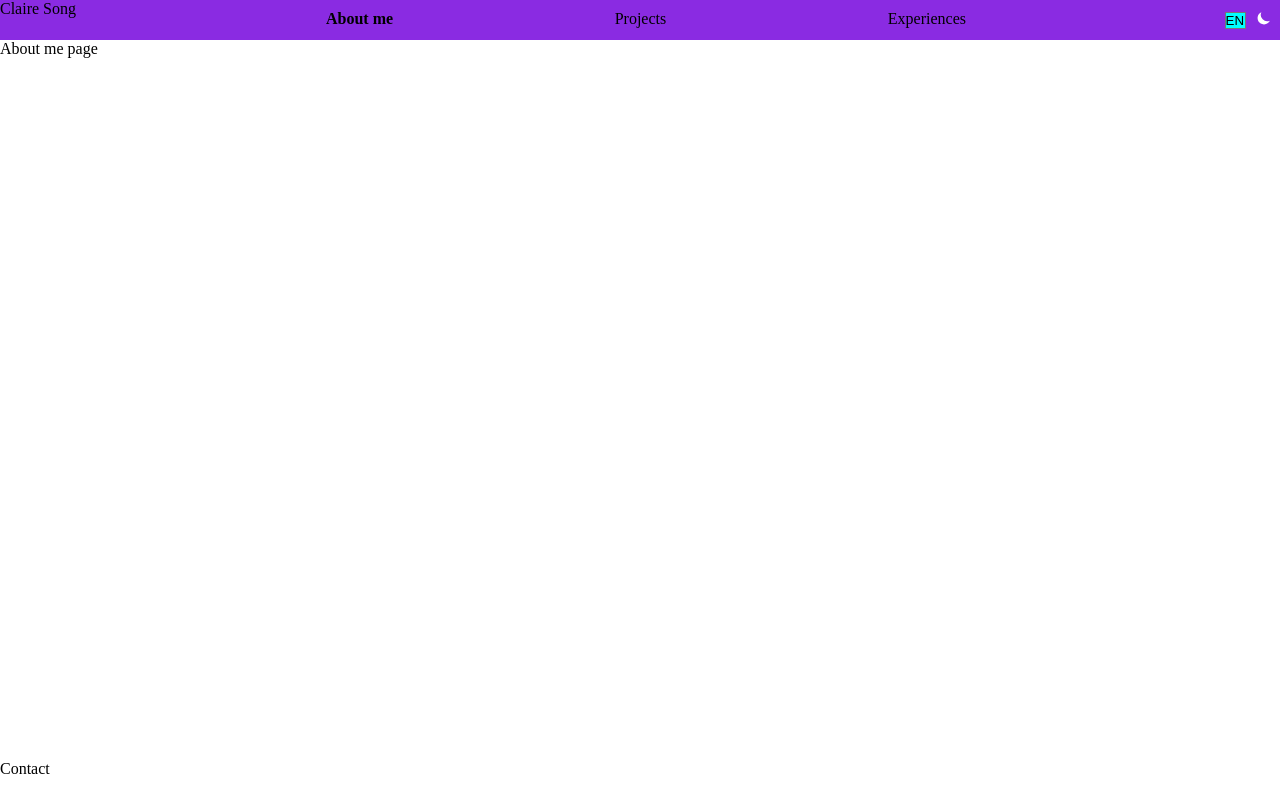
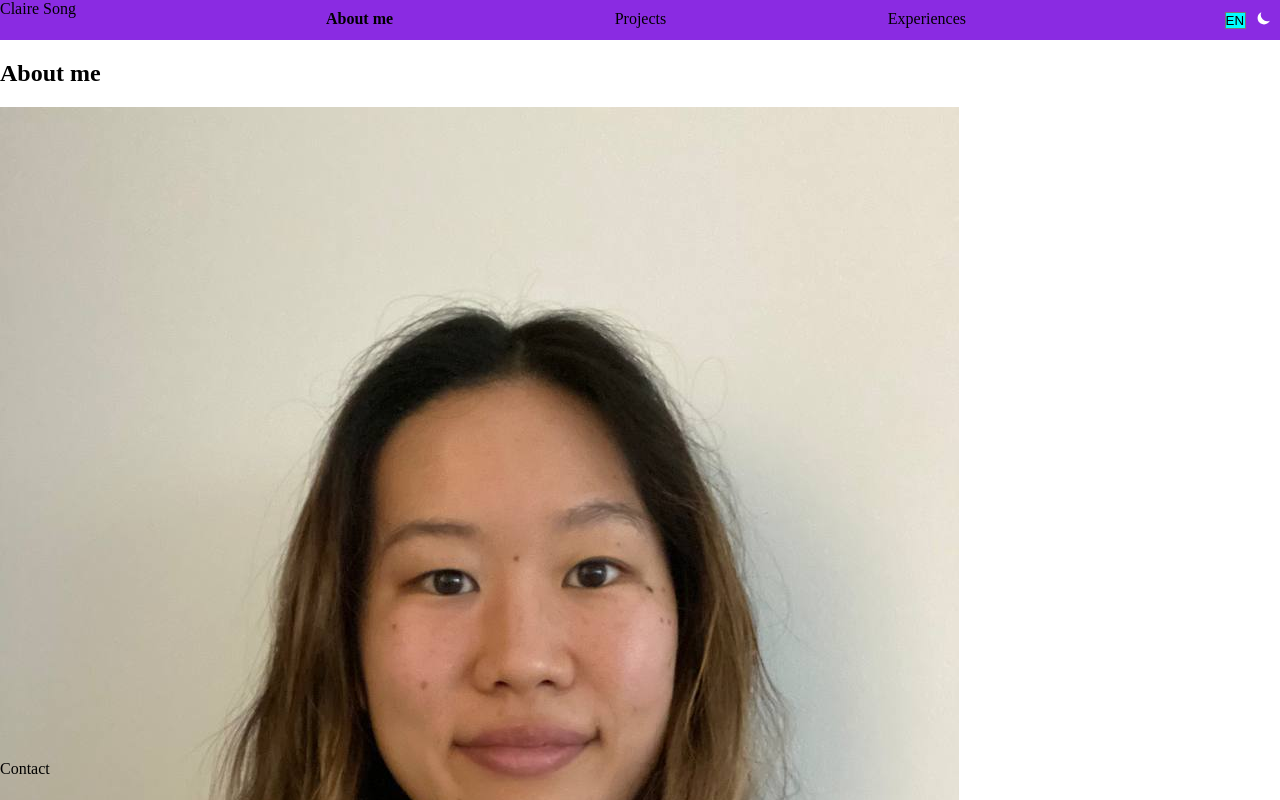
Before and after one commit to claire2d2/portfolio, a React (Vite) app: page /about in a window 1280 px wide. Shown: the top 800 px of the page. Built offline with nearby package versions, Linux system fonts and the light colour scheme.

Commit message:
about page initial commit

```diff
--- a/src/App.tsx
+++ b/src/App.tsx
@@ -1,7 +1,7 @@
 import { Routes, Route } from "react-router-dom";
 import Layout from "./layout/Layout";
 import Homepage from "./pages/Homepage";
-import About from "./pages/About";
+import About from "./pages/About/About";
 import Projects from "./pages/Projects/Projects";
 import Experiences from "./pages/Experiences";
 import "./App.css";
--- a/src/pages/About.tsx
+++ /dev/null
@@ -1,7 +0,0 @@
-import React from "react";
-
-const About = () => {
-  return <div>About me page</div>;
-};
-
-export default About;
--- /dev/null
+++ b/src/pages/About/About.css
@@ -0,0 +1,6 @@
+.About {
+  display: flex;
+  flex-direction: column;
+  width: 100%;
+  height: 100%;
+}
--- /dev/null
+++ b/src/pages/About/About.tsx
@@ -0,0 +1,29 @@
+import "./About.css";
+import picture from "../../assets/images/me.jpeg";
+const About = () => {
+  return (
+    <div className="About">
+      <h2>About me</h2>
+      <div>
+        <img src={picture} alt="picture of Claire Song" />
+      </div>
+      <div>
+        Lorem ipsum dolor, sit amet consectetur adipisicing elit. Debitis optio
+        inventore provident. Modi rerum quas neque incidunt sequi voluptatem
+        provident praesentium, suscipit eum. Corrupti, debitis temporibus omnis
+        beatae magni illum. Lorem, ipsum dolor sit amet consectetur adipisicing
+        elit. Voluptate distinctio velit, pariatur quidem eaque animi magni
+        labore vel exercitationem quis? Minima quae quo velit repellat rem a
+        eaque alias aliquid. Lorem ipsum dolor sit amet consectetur adipisicing
+        elit. Fuga sed quia, blanditiis quas ad temporibus impedit voluptas
+        sequi fugit repudiandae similique hic itaque ea quam? Provident vero
+        dignissimos excepturi distinctio. Lorem ipsum dolor sit amet consectetur
+        adipisicing elit. Necessitatibus adipisci reiciendis veniam velit, sint
+        nostrum suscipit est quae! Quia vitae harum voluptatem aliquam corrupti
+        exercitationem sapiente delectus minus perspiciatis! Libero.
+      </div>
+    </div>
+  );
+};
+
+export default About;
```
Also changed, not shown: src/assets/images/me.jpeg (added).
